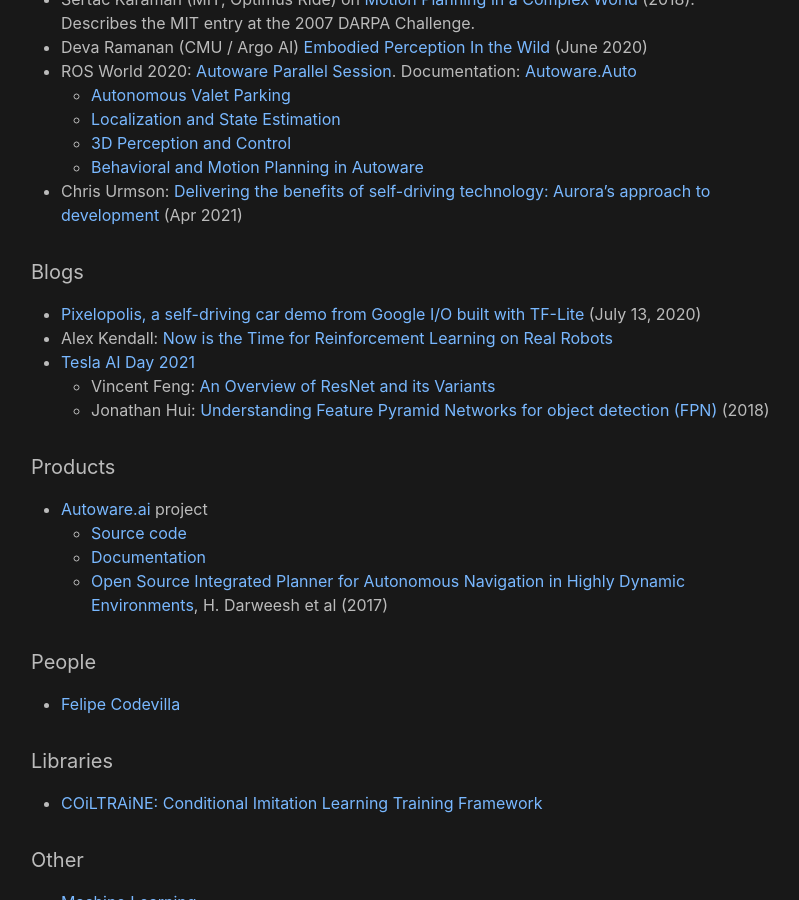
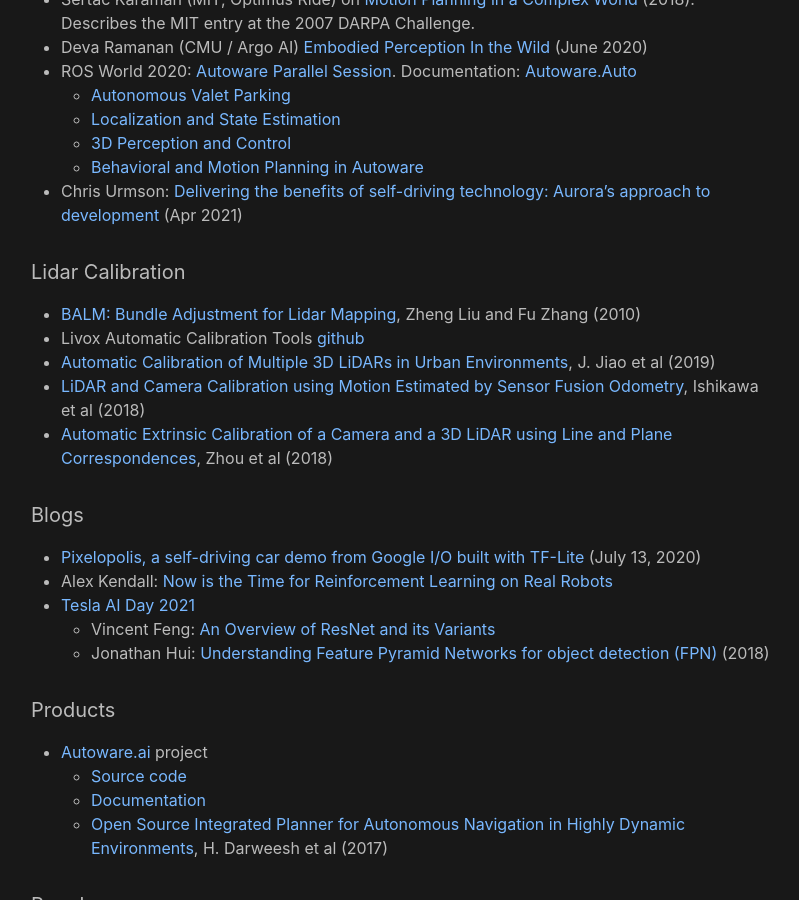
Before and after one commit to analytiq-hub/sigagent.github.io, a Jekyll site: the page built from self_driving_cars.md, in a window 1280 px wide and 900 px high, scrolled down 2262 px. Shown: the whole window, without its empty margins (239-1038 px from the left). Built offline with Jekyll 4.4.1, drawn with Linux system fonts in a browser that asks for light colours.

Commit message:
Update self_driving_cars.md

```diff
--- a/self_driving_cars.md
+++ b/self_driving_cars.md
@@ -67,6 +67,13 @@ title: Self Driving Cars
   * [Behavioral and Motion Planning in Autoware](https://vimeo.com/showcase/7812155/video/480450941#t=0h55m55s)
 * Chris Urmson: [Delivering the benefits of self-driving technology: Aurora's approach to development](https://www.youtube.com/watch?v=_zz2k6XOidI) (Apr 2021)
 
+#### Lidar Calibration
+* [BALM: Bundle Adjustment for Lidar Mapping](https://arxiv.org/pdf/2010.08215.pdf), Zheng Liu and Fu Zhang (2010)
+* Livox Automatic Calibration Tools [github](https://github.com/Livox-SDK/Livox_automatic_calibration)
+* [Automatic Calibration of Multiple 3D LiDARs in Urban Environments](https://gogojjh.github.io/slide/2019_jjiao_iros_presentation.pdf), J. Jiao et al (2019)
+* [LiDAR and Camera Calibration using Motion Estimated by Sensor Fusion Odometry](https://arxiv.org/pdf/1804.05178.pdf), Ishikawa et al (2018)
+* [Automatic Extrinsic Calibration of a Camera and a 3D LiDAR using Line and Plane Correspondences](https://www.cs.cmu.edu/~kaess/pub/Zhou18iros.pdf), Zhou et al (2018)
+
 #### Blogs
 * [Pixelopolis, a self-driving car demo from Google I/O built with TF-Lite](https://blog.tensorflow.org/2020/07/pixelopolis-self-driving-car-demo-tensorflow-lite.html) (July 13, 2020)
 * Alex Kendall: [Now is the Time for Reinforcement Learning on Real Robots](https://alexgkendall.com/reinforcement_learning/now_is_the_time_for_reinforcement_learning_on_real_robots/)
```
